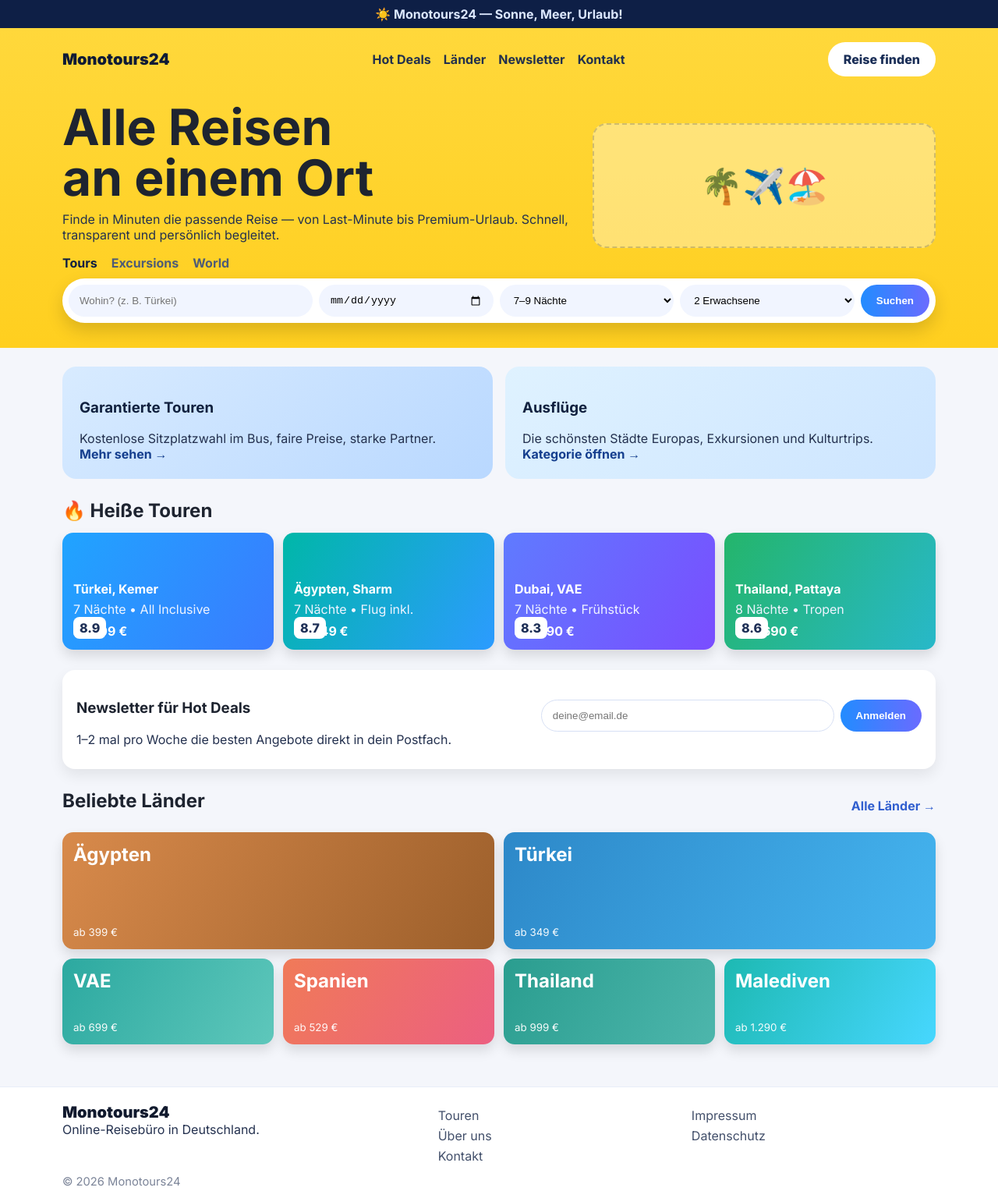
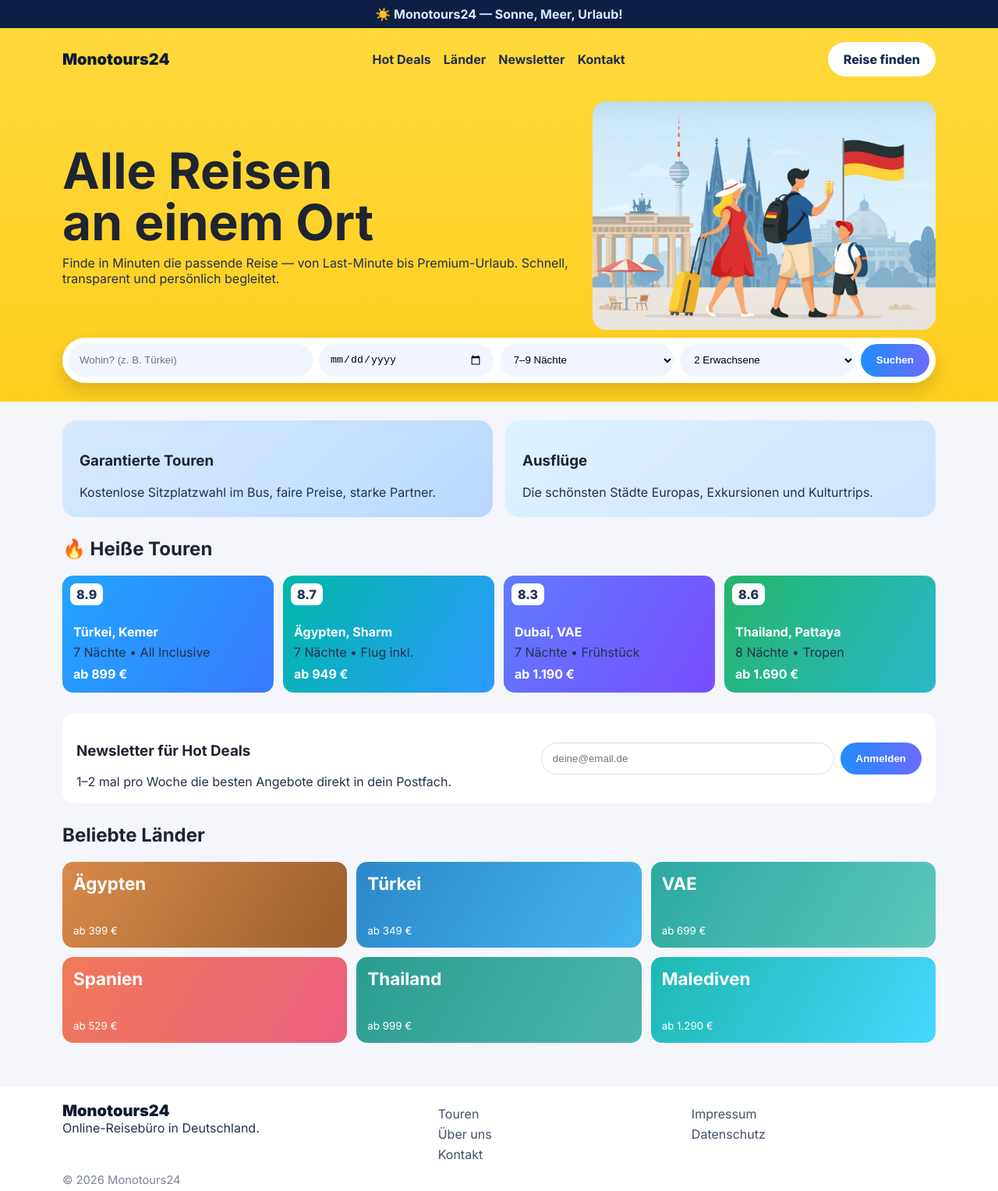
Before and after one commit to Andrii-Tiurin/monotours24noe, a website: page index.html in a window 1280 px wide. Shown: the whole page at 78% size. Drawn offline with Linux system fonts and the light colour scheme.

Commit message:
Sync GitHub Pages homepage with VPS design and hero image

```diff
--- a/index.html
+++ b/index.html
@@ -4,7 +4,7 @@
   <meta charset="UTF-8" />
   <meta name="viewport" content="width=device-width, initial-scale=1.0" />
   <title>Monotours24 — Buntes Reiseportal</title>
-  <meta name="description" content="Helle, moderne Reiseplattform von Monotours24: heiße Touren, beliebte Länder und schnelle Anfrage." />
+  <meta name="description" content="Monotours24 Reiseportal" />
   <link rel="preconnect" href="https://fonts.googleapis.com">
   <link rel="preconnect" href="https://fonts.gstatic.com" crossorigin>
   <link href="https://fonts.googleapis.com/css2?family=Inter:wght@400;500;700;800;900&display=swap" rel="stylesheet">
@@ -12,7 +12,6 @@
 </head>
 <body>
   <div class="topline">☀️ Monotours24 — Sonne, Meer, Urlaub!</div>
-
   <header class="hero-header">
     <div class="container nav">
       <a class="logo" href="index.html">Monotours24</a>
@@ -29,39 +28,25 @@
       <div>
         <h1>Alle Reisen<br>an einem Ort</h1>
         <p>Finde in Minuten die passende Reise — von Last-Minute bis Premium-Urlaub. Schnell, transparent und persönlich begleitet.</p>
-        <div class="tabs">
-          <span class="active">Tours</span>
-          <span>Excursions</span>
-          <span>World</span>
-        </div>
       </div>
-      <div class="hero-illu" aria-hidden="true">🌴✈️🏖️</div>
+      <div class="hero-illu"><img src="public/assets/hero-germany.jpg" alt="Familie auf Reise"></div>
     </div>
 
     <div class="container search-wrap" id="search">
-      <form class="search-bar" onsubmit="return fakeSearch(event)">
+      <form class="search-bar" onsubmit="event.preventDefault();alert('Anfrage gesendet!');">
         <input type="text" placeholder="Wohin? (z. B. Türkei)" required>
         <input type="date" required>
-        <select><option>7–9 Nächte</option><option>5–7 Nächte</option><option>10–14 Nächte</option></select>
-        <select><option>2 Erwachsene</option><option>1 Erwachsene</option><option>Familie</option></select>
+        <select><option>7–9 Nächte</option></select>
+        <select><option>2 Erwachsene</option></select>
         <button class="btn" type="submit">Suchen</button>
       </form>
-      <p id="searchMsg" class="muted-light"></p>
     </div>
   </header>
 
   <main class="main-light">
     <section class="container promo-grid">
-      <article class="promo-card blue">
-        <h3>Garantierte Touren</h3>
-        <p>Kostenlose Sitzplatzwahl im Bus, faire Preise, starke Partner.</p>
-        <a href="tours.html">Mehr sehen →</a>
-      </article>
-      <article class="promo-card sky">
-        <h3>Ausflüge</h3>
-        <p>Die schönsten Städte Europas, Exkursionen und Kulturtrips.</p>
-        <a href="tours.html">Kategorie öffnen →</a>
-      </article>
+      <article class="promo-card blue"><h3>Garantierte Touren</h3><p>Kostenlose Sitzplatzwahl im Bus, faire Preise, starke Partner.</p></article>
+      <article class="promo-card sky"><h3>Ausflüge</h3><p>Die schönsten Städte Europas, Exkursionen und Kulturtrips.</p></article>
     </section>
 
     <section id="hot" class="container section">
@@ -75,49 +60,33 @@
     </section>
 
     <section id="newsletter" class="container newsletter section">
-      <div>
-        <h3>Newsletter für Hot Deals</h3>
-        <p>1–2 mal pro Woche die besten Angebote direkt in dein Postfach.</p>
-      </div>
-      <form onsubmit="return subscribe(event)">
+      <div><h3>Newsletter für Hot Deals</h3><p>1–2 mal pro Woche die besten Angebote direkt in dein Postfach.</p></div>
+      <form onsubmit="event.preventDefault();alert('Danke für die Anmeldung!');">
         <input type="email" placeholder="deine@email.de" required>
         <button class="btn" type="submit">Anmelden</button>
       </form>
-      <p id="newsMsg" class="muted"></p>
     </section>
 
     <section id="countries" class="container section">
-      <div class="section-head"><h2>Beliebte Länder</h2><a href="tours.html">Alle Länder →</a></div>
+      <div class="section-head"><h2>Beliebte Länder</h2></div>
       <div class="countries">
-        <a class="country lg egypt" href="tours.html"><b>Ägypten</b><small>ab 399 €</small></a>
-        <a class="country lg turkey" href="tours.html"><b>Türkei</b><small>ab 349 €</small></a>
-        <a class="country uae" href="tours.html"><b>VAE</b><small>ab 699 €</small></a>
-        <a class="country spain" href="tours.html"><b>Spanien</b><small>ab 529 €</small></a>
-        <a class="country thai" href="tours.html"><b>Thailand</b><small>ab 999 €</small></a>
-        <a class="country maldives" href="tours.html"><b>Malediven</b><small>ab 1.290 €</small></a>
+        <a class="country egypt" href="#"><b>Ägypten</b><small>ab 399 €</small></a>
+        <a class="country turkey" href="#"><b>Türkei</b><small>ab 349 €</small></a>
+        <a class="country uae" href="#"><b>VAE</b><small>ab 699 €</small></a>
+        <a class="country spain" href="#"><b>Spanien</b><small>ab 529 €</small></a>
+        <a class="country thai" href="#"><b>Thailand</b><small>ab 999 €</small></a>
+        <a class="country maldives" href="#"><b>Malediven</b><small>ab 1.290 €</small></a>
       </div>
     </section>
   </main>
 
   <footer class="footer-light">
     <div class="container foot-grid">
-      <div>
-        <div class="logo dark">Monotours24</div>
-        <p>Online-Reisebüro in Deutschland.</p>
-      </div>
-      <div>
-        <a href="tours.html">Touren</a>
-        <a href="about.html">Über uns</a>
-        <a href="contact.html">Kontakt</a>
-      </div>
-      <div>
-        <a href="impressum.html">Impressum</a>
-        <a href="datenschutz.html">Datenschutz</a>
-      </div>
+      <div><div class="logo dark">Monotours24</div><p>Online-Reisebüro in Deutschland.</p></div>
+      <div><a href="tours.html">Touren</a><a href="about.html">Über uns</a><a href="contact.html">Kontakt</a></div>
+      <div><a href="impressum.html">Impressum</a><a href="datenschutz.html">Datenschutz</a></div>
     </div>
-    <div class="container copy">© <span id="year"></span> Monotours24</div>
+    <div class="container copy">© 2026 Monotours24</div>
   </footer>
-
-  <script src="app.js"></script>
 </body>
 </html>
--- a/styles.css
+++ b/styles.css
@@ -3,25 +3,17 @@
 .container{width:min(1120px,92%);margin:0 auto}.topline{background:#0e1f46;color:#dbe7ff;text-align:center;padding:8px 12px;font-weight:600}
 .hero-header{background:linear-gradient(180deg,var(--yellow),#ffcf1f)}.nav{display:flex;align-items:center;justify-content:space-between;padding:18px 0;gap:12px}
 .logo{font-weight:900;font-size:1.25rem;color:#0f1b35;text-decoration:none}nav{display:flex;gap:16px;flex-wrap:wrap}nav a{text-decoration:none;color:#22304d;font-weight:600}
-.btn{background:linear-gradient(90deg,var(--blue),var(--blue2));color:#fff;border:none;border-radius:999px;padding:12px 20px;font-weight:800;cursor:pointer;text-decoration:none;display:inline-block}
-.btn-white{background:#fff;color:#1a2e57}.hero-grid{display:grid;grid-template-columns:1.2fr .8fr;gap:20px;align-items:center;padding:14px 0 10px}
-h1{font-size:clamp(34px,6vw,64px);line-height:1.02;margin:0 0 10px}p{margin:0;color:#24314f}.tabs{display:flex;gap:18px;margin-top:16px}.tabs span{font-weight:700;color:#4e5c76}.tabs .active{color:#0c1e42}
-.hero-illu{background:rgba(255,255,255,.35);border:2px dashed rgba(16,33,73,.2);border-radius:18px;min-height:160px;display:grid;place-items:center;font-size:44px}
+.btn{background:linear-gradient(90deg,var(--blue),var(--blue2));color:#fff;border:none;border-radius:999px;padding:12px 20px;font-weight:800;cursor:pointer;text-decoration:none;display:inline-block}.btn-white{background:#fff;color:#1a2e57}
+.hero-grid{display:grid;grid-template-columns:1.2fr .8fr;gap:20px;align-items:center;padding:14px 0 10px}
+h1{font-size:clamp(34px,6vw,64px);line-height:1.02;margin:0 0 10px}p{margin:0;color:#24314f}.hero-illu{border-radius:18px;min-height:220px;overflow:hidden;background:rgba(255,255,255,.35)}.hero-illu img{width:100%;height:100%;object-fit:cover;display:block}
 .search-wrap{padding:0 0 24px}.search-bar{background:#fff;border-radius:999px;padding:8px;display:grid;grid-template-columns:1.4fr 1fr 1fr 1fr auto;gap:8px;box-shadow:0 10px 22px rgba(0,0,0,.15)}
-.search-bar input,.search-bar select{border:none;background:#f1f5ff;border-radius:999px;padding:12px 14px;font-weight:500}.muted-light{color:#32446a;margin:8px 8px 0}
-.main-light{padding:24px 0}.promo-grid{display:grid;grid-template-columns:1fr 1fr;gap:16px}.promo-card{border-radius:18px;padding:22px;color:#11213f}.promo-card a{color:#153f8e;text-decoration:none;font-weight:700}
-.promo-card.blue{background:linear-gradient(140deg,#d8ebff,#b9d8ff)}.promo-card.sky{background:linear-gradient(140deg,#dff2ff,#cde5ff)}
-.section{margin-top:26px}.section h2{margin:0 0 14px}.hot-grid{display:grid;grid-template-columns:repeat(4,1fr);gap:12px}
-.hot{border-radius:14px;padding:14px;color:#fff;min-height:150px;display:flex;flex-direction:column;justify-content:flex-end;box-shadow:0 8px 16px rgba(0,0,0,.12)}
-.hot span{position:absolute;display:inline-block;background:#fff;color:#1e2f56;padding:4px 8px;border-radius:8px;font-weight:800;align-self:flex-start}
-.hot h4{margin:34px 0 6px}.hot p{color:#eff4ff}.hot strong{margin-top:8px}
-.card1{background:linear-gradient(120deg,#20a4ff,#3a7bff)}.card2{background:linear-gradient(120deg,#00b7a8,#2c9bff)}.card3{background:linear-gradient(120deg,#5f7bff,#7a4dff)}.card4{background:linear-gradient(120deg,#24b56b,#28b8c9)}
-.newsletter{background:#fff;border-radius:16px;padding:18px;display:grid;grid-template-columns:1.2fr 1fr;gap:10px;align-items:center;box-shadow:0 8px 18px rgba(0,0,0,.08)}
-.newsletter form{display:flex;gap:8px}.newsletter input{flex:1;border:1px solid #d7e0f5;border-radius:999px;padding:12px 14px}.muted{color:var(--muted);grid-column:1/-1;margin:0}
-.section-head{display:flex;justify-content:space-between;align-items:center;margin-bottom:12px}.section-head a{text-decoration:none;color:#315fcf;font-weight:700}
-.countries{display:grid;grid-template-columns:repeat(4,1fr);gap:12px}.country{text-decoration:none;color:#fff;min-height:110px;border-radius:14px;padding:14px;display:flex;flex-direction:column;justify-content:space-between;box-shadow:0 8px 16px rgba(0,0,0,.12)}
-.country.lg{grid-column:span 2;min-height:150px}.country b{font-size:1.5rem}.country small{opacity:.95}
+.search-bar input,.search-bar select{border:none;background:#f1f5ff;border-radius:999px;padding:12px 14px;font-weight:500}
+.main-light{padding:24px 0}.promo-grid{display:grid;grid-template-columns:1fr 1fr;gap:16px}.promo-card{border-radius:18px;padding:22px}.promo-card.blue{background:linear-gradient(140deg,#d8ebff,#b9d8ff)}.promo-card.sky{background:linear-gradient(140deg,#dff2ff,#cde5ff)}
+.section{margin-top:26px}.hot-grid{display:grid;grid-template-columns:repeat(4,1fr);gap:12px}.hot{border-radius:14px;padding:14px;color:#fff;min-height:150px;display:flex;flex-direction:column;justify-content:flex-end;position:relative}.hot span{position:absolute;top:10px;left:10px;background:#fff;color:#1e2f56;padding:4px 8px;border-radius:8px;font-weight:800}
+.hot h4{margin:34px 0 6px}.hot strong{margin-top:8px}.card1{background:linear-gradient(120deg,#20a4ff,#3a7bff)}.card2{background:linear-gradient(120deg,#00b7a8,#2c9bff)}.card3{background:linear-gradient(120deg,#5f7bff,#7a4dff)}.card4{background:linear-gradient(120deg,#24b56b,#28b8c9)}
+.newsletter{background:#fff;border-radius:16px;padding:18px;display:grid;grid-template-columns:1.2fr 1fr;gap:10px;align-items:center}.newsletter form{display:flex;gap:8px}.newsletter input{flex:1;border:1px solid #d7e0f5;border-radius:999px;padding:12px 14px}
+.countries{display:grid;grid-template-columns:repeat(3,1fr);gap:12px}.country{text-decoration:none;color:#fff;min-height:110px;border-radius:14px;padding:14px;display:flex;flex-direction:column;justify-content:space-between}.country b{font-size:1.4rem}
 .egypt{background:linear-gradient(120deg,#d88a4b,#9c5f2b)}.turkey{background:linear-gradient(120deg,#2d88c8,#45b5f0)}.uae{background:linear-gradient(120deg,#2ca9a0,#5ec7bb)}.spain{background:linear-gradient(120deg,#f07a58,#ec5f81)}.thai{background:linear-gradient(120deg,#2a9d8f,#4db6ac)}.maldives{background:linear-gradient(120deg,#1db9b2,#47d7ff)}
 .footer-light{background:#fff;margin-top:30px;border-top:1px solid #e8edf8;padding:20px 0}.foot-grid{display:grid;grid-template-columns:1.5fr 1fr 1fr;gap:12px}.foot-grid a{display:block;text-decoration:none;color:#43506b;margin:6px 0}.logo.dark{color:#111a2e}.copy{margin-top:8px;color:#7b8498;font-size:.92rem}
-@media (max-width:980px){.hero-grid,.newsletter{grid-template-columns:1fr}.search-bar{grid-template-columns:1fr 1fr}.hot-grid{grid-template-columns:1fr 1fr}.countries{grid-template-columns:1fr 1fr}.country.lg{grid-column:span 1}}
-@media (max-width:640px){nav{display:none}.search-bar{grid-template-columns:1fr}.promo-grid,.hot-grid,.countries,.foot-grid{grid-template-columns:1fr}h1{font-size:40px}}
+@media (max-width:980px){.hero-grid,.newsletter{grid-template-columns:1fr}.search-bar{grid-template-columns:1fr 1fr}.hot-grid{grid-template-columns:1fr 1fr}.countries{grid-template-columns:1fr 1fr}}
+@media (max-width:640px){nav{display:none}.search-bar{grid-template-columns:1fr}.promo-grid,.hot-grid,.countries,.foot-grid{grid-template-columns:1fr}}
```
